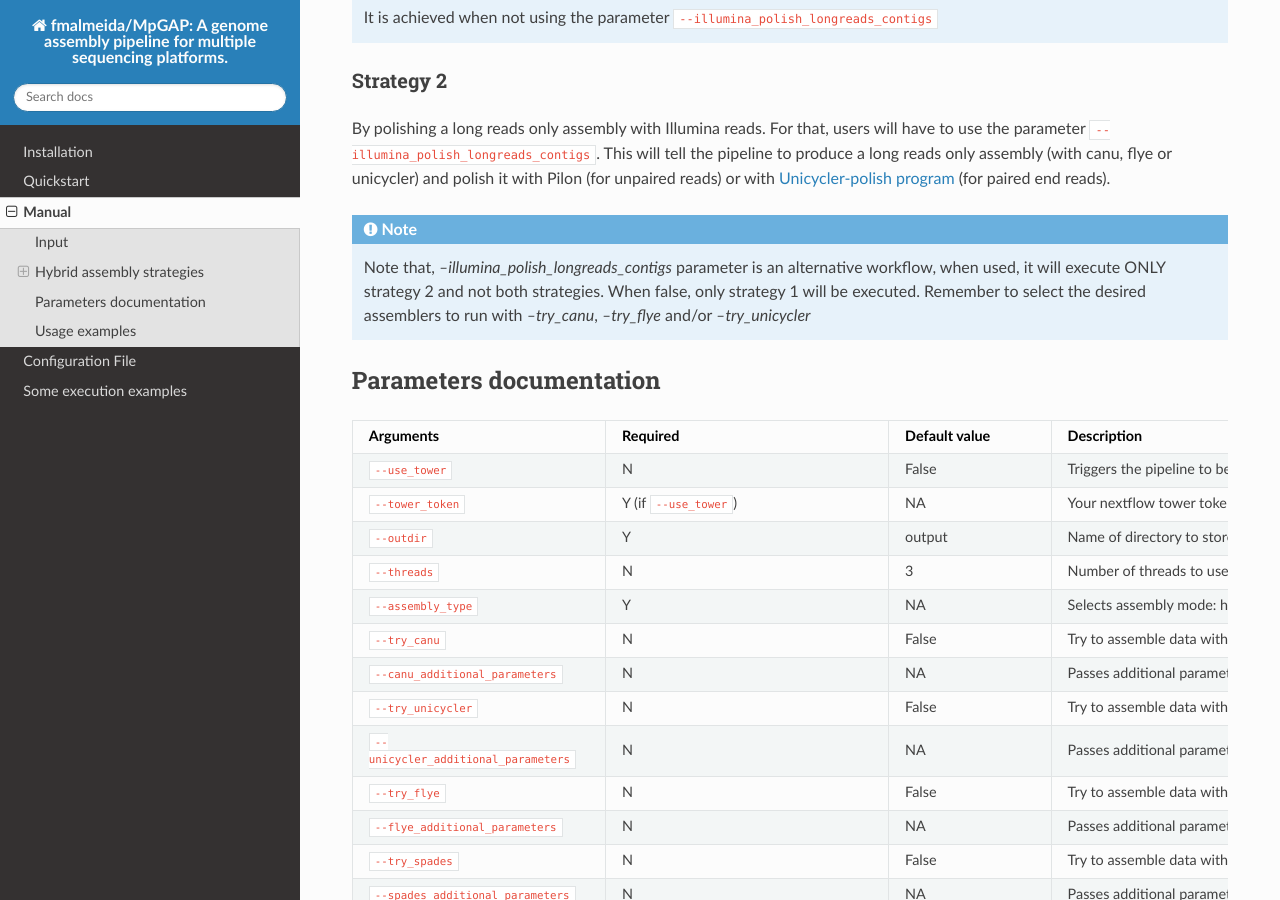
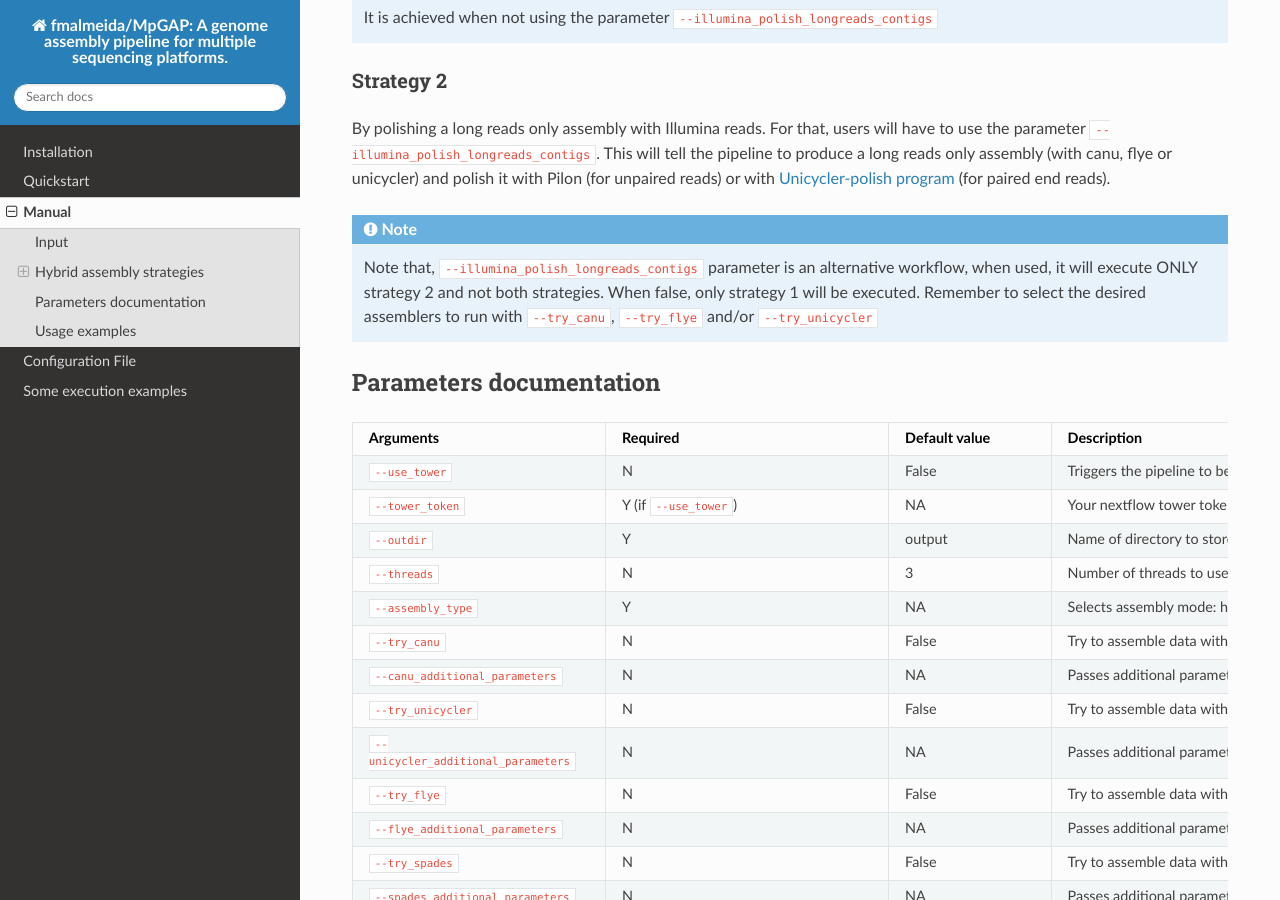
Before and after one commit to fmalmeida/MpGAP, a Sphinx documentation site: the page built from docs/manual.rst, in a window 1280 px wide and 900 px high, scrolled down 1021 px. Built offline with Sphinx 7.4.7 and the Read the Docs theme 2.0.0, drawn with Linux system fonts in a browser that asks for light colours.

Commit message:
docs fixed

```diff
--- a/docs/manual.rst
+++ b/docs/manual.rst
@@ -50,8 +50,8 @@ produce a long reads only assembly (with canu, flye or unicycler) and polish it
 
 .. note::
 
-  Note that, `--illumina_polish_longreads_contigs` parameter is an alternative workflow, when used, it will execute ONLY strategy 2 and not both strategies.
-  When false, only strategy 1 will be executed. Remember to select the desired assemblers to run with `--try_canu`, `--try_flye` and/or `--try_unicycler`
+  Note that, ``--illumina_polish_longreads_contigs`` parameter is an alternative workflow, when used, it will execute ONLY strategy 2 and not both strategies.
+  When false, only strategy 1 will be executed. Remember to select the desired assemblers to run with ``--try_canu``, ``--try_flye`` and/or ``--try_unicycler``
 
 Parameters documentation
 ========================
```
